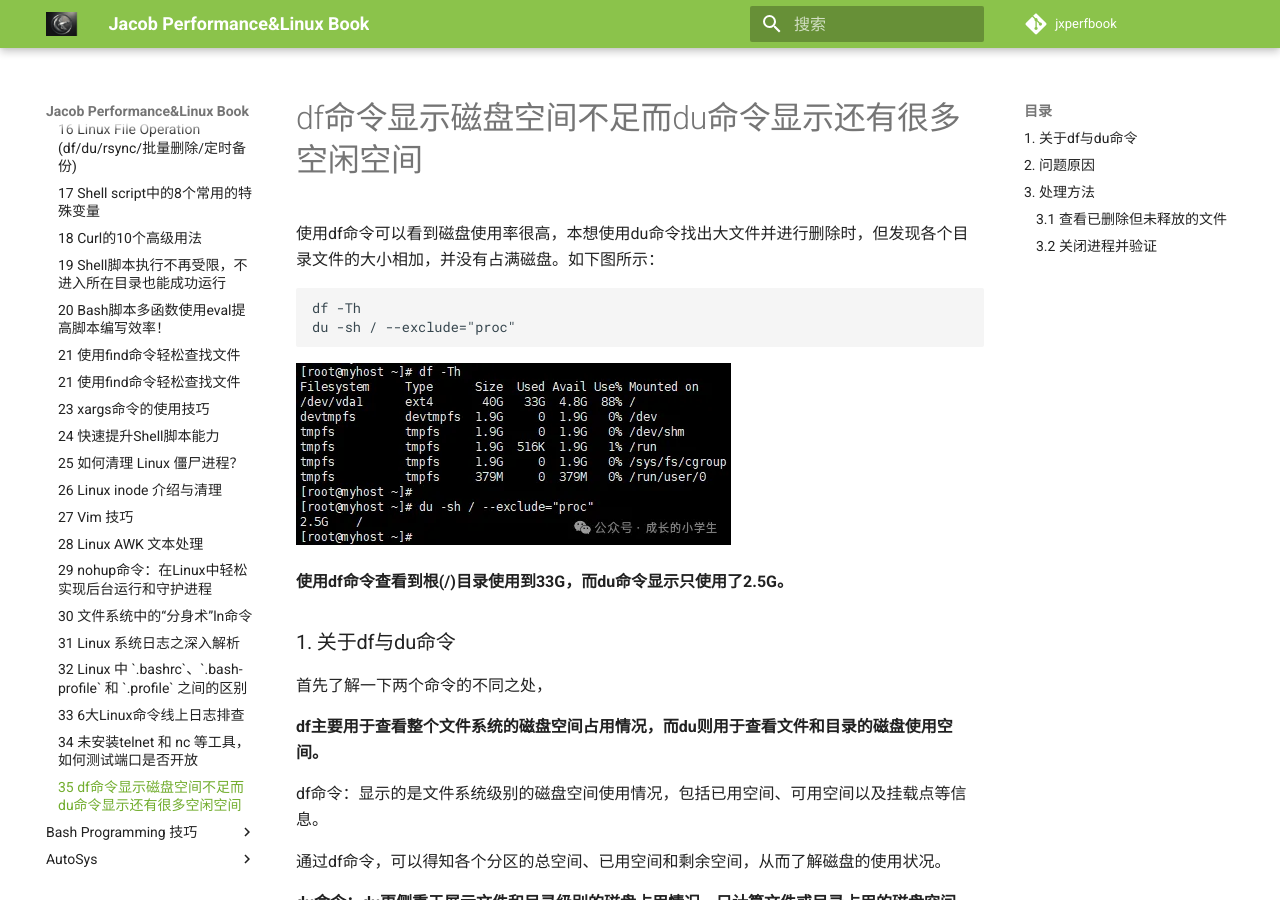
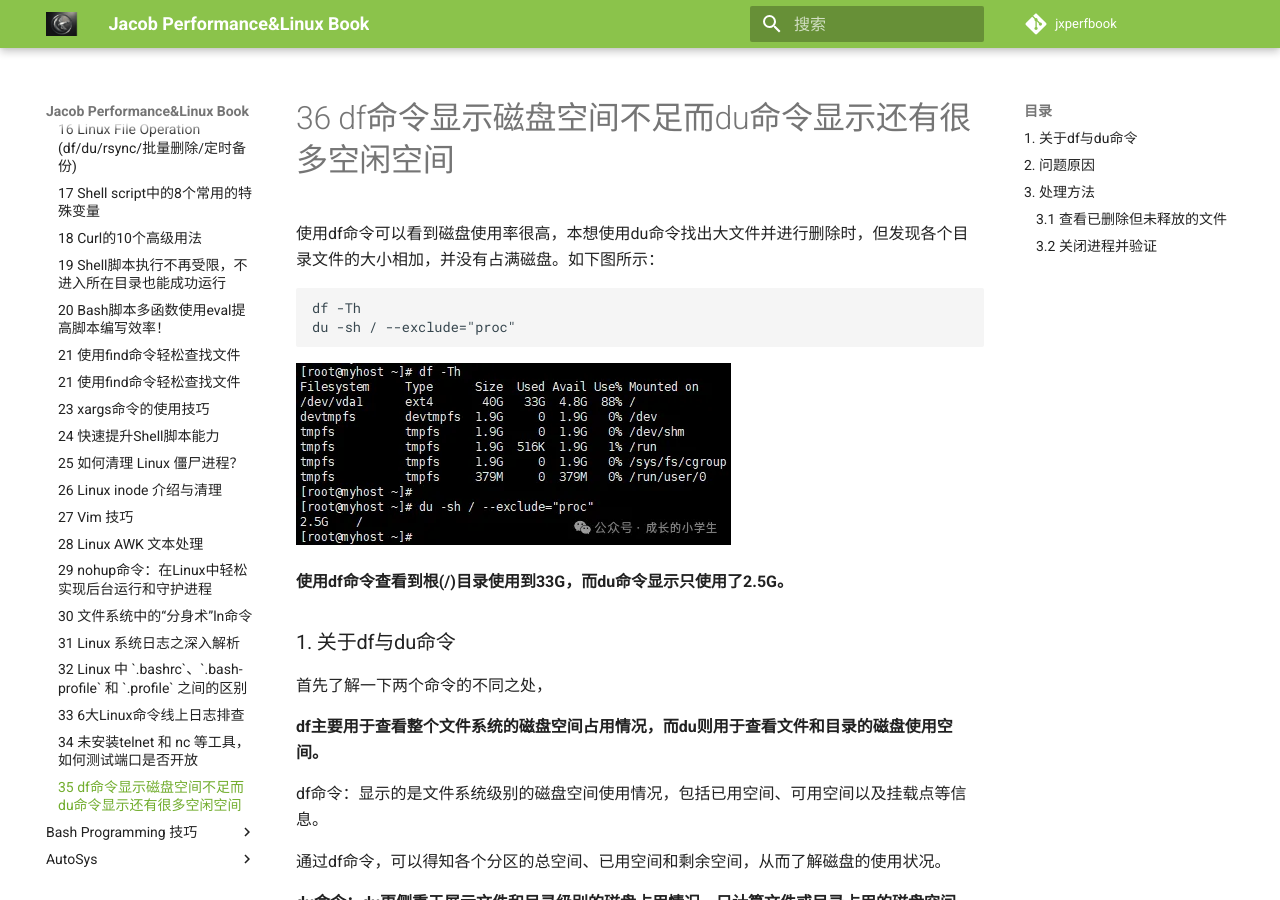
Before and after one commit to Chao-Xi/jxperfbook, an MkDocs documentation site: the page built from docs/chap8/36dudf.md, in a window 1280 px wide and 900 px high. Built offline with MkDocs 1.6.1 and Material for MkDocs 9.7.7, drawn with Linux system fonts in a browser that asks for light colours; comment, search, counter and statistics services are not loaded.

Commit message:
add 36dudf

```diff
--- a/docs/chap8/36dudf.md
+++ b/docs/chap8/36dudf.md
@@ -1,4 +1,4 @@
-# df命令显示磁盘空间不足而du命令显示还有很多空闲空间
+# 36 df命令显示磁盘空间不足而du命令显示还有很多空闲空间
 
 
 使用df命令可以看到磁盘使用率很高，本想使用du命令找出大文件并进行删除时，但发现各个目录文件的大小相加，并没有占满磁盘。如下图所示：
```
